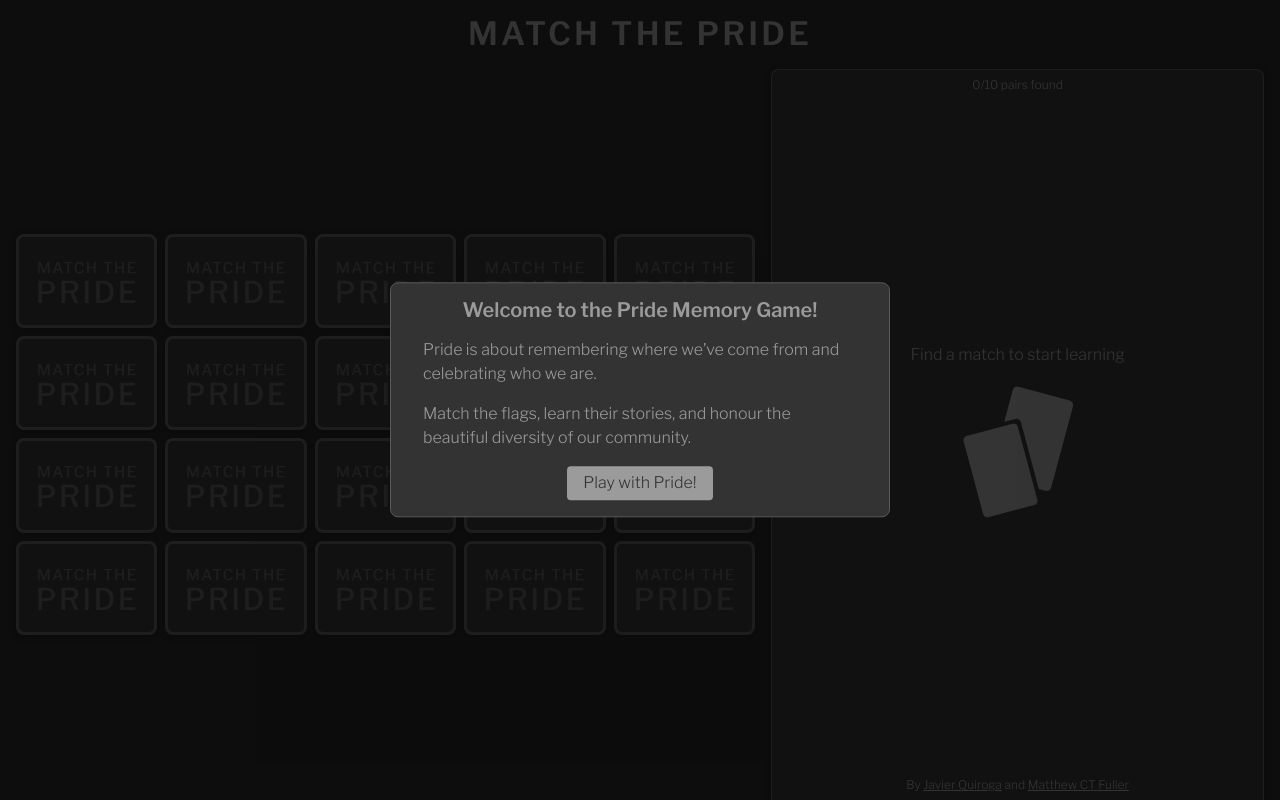
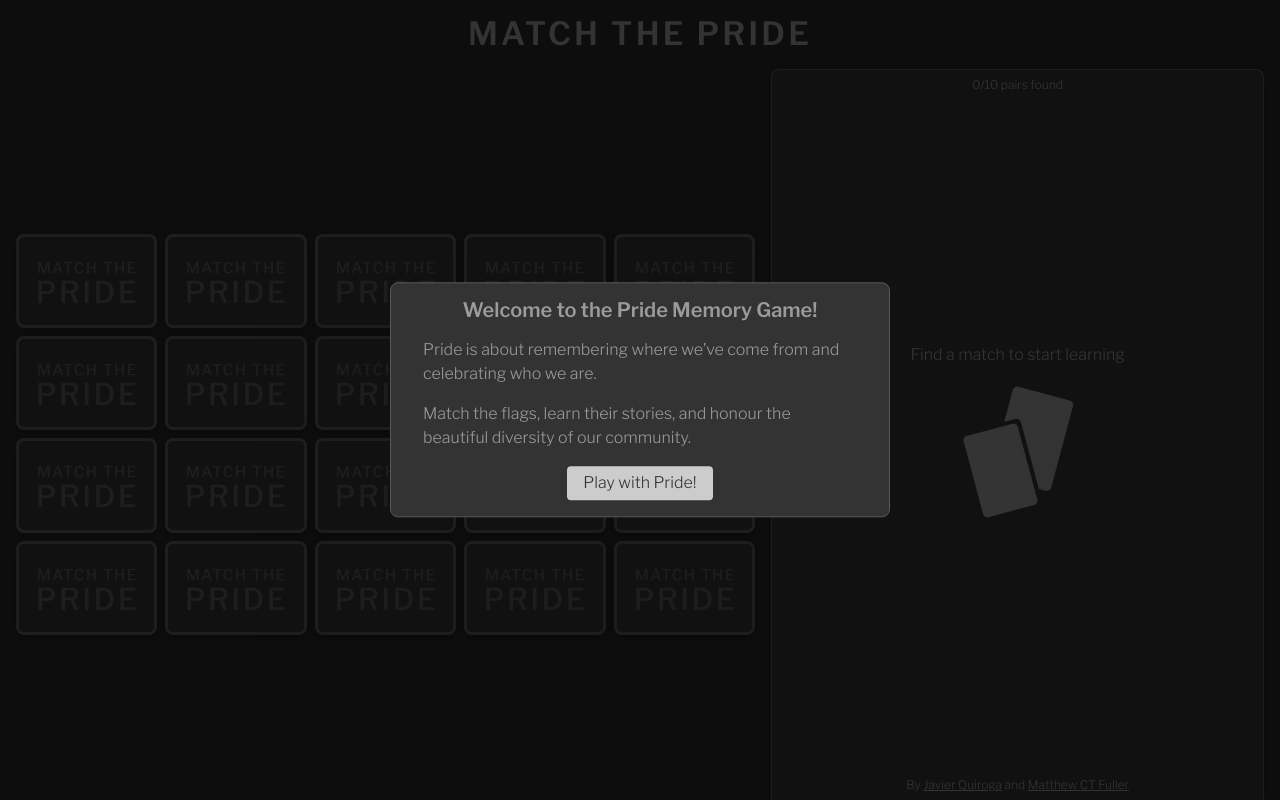
Before and after one commit to cd-javier/pride-memory-game, a React (Vite) app: page / in a window 1280 px wide. In both pictures the pointer is over the button "Play with Pride!". Built offline with nearby package versions, Linux system fonts and the light colour scheme.

Commit message:
feat: add button hover

```diff
--- a/src/Overlay/Overlay.css
+++ b/src/Overlay/Overlay.css
@@ -50,3 +50,7 @@
   border-radius: 4px;
   font-weight: 300;
 }
+
+.modal button:hover {
+  background-color: var(--text-body);
+}
```
